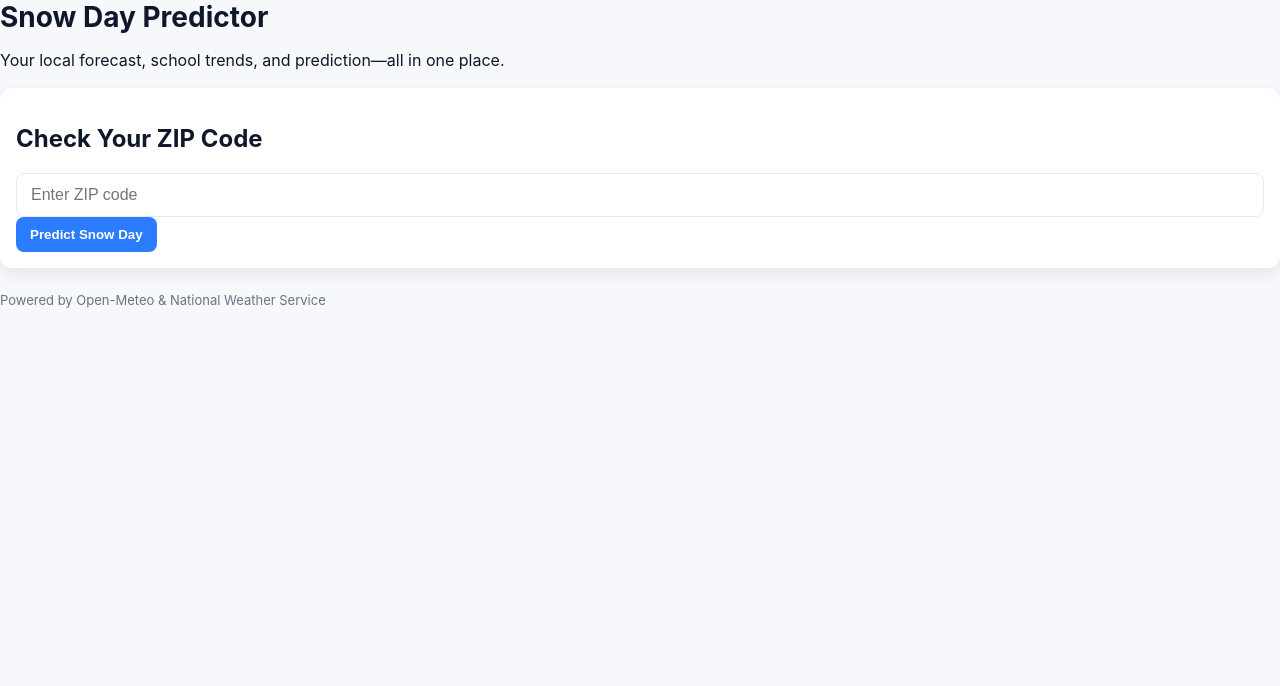
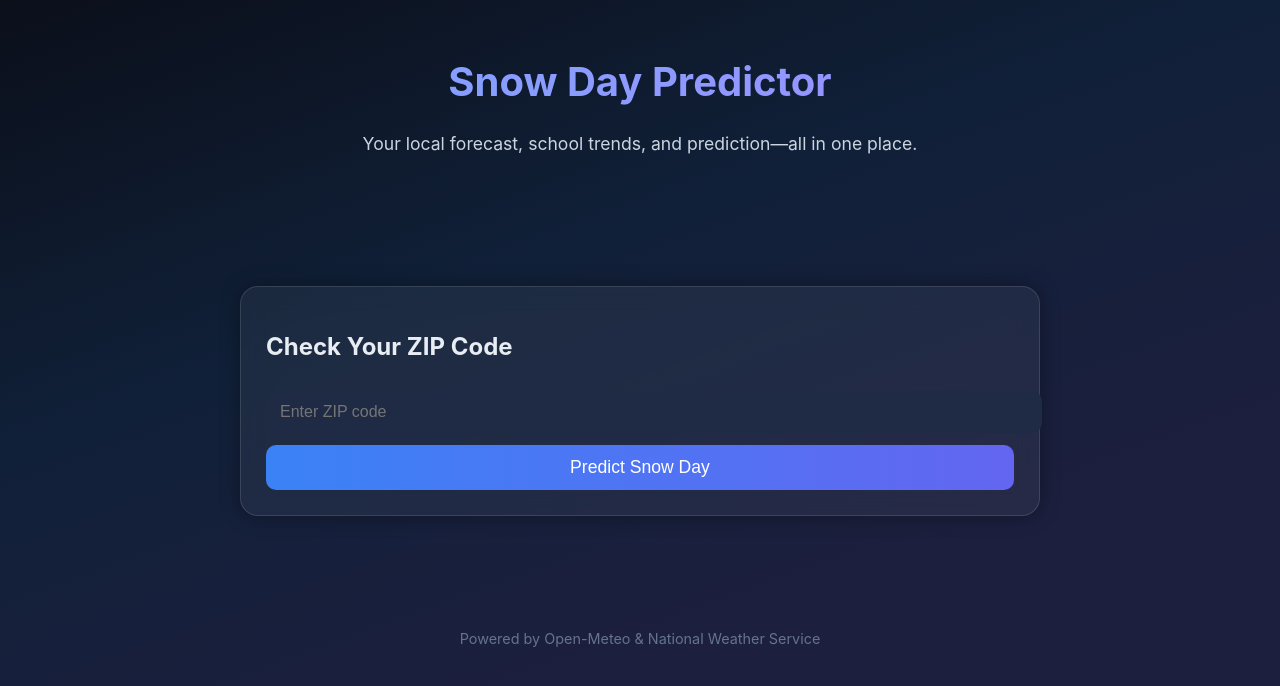
Before and after one commit to Coopon30/Snow-day-calculator, a plain HTML site: page index.html in a window 1280 px wide. Drawn offline with Linux system fonts and the light colour scheme.

Commit message:
Revamp CSS styles for layout and components
Refactor global styles and card styles for improved design.

```diff
--- a/style.css
+++ b/style.css
@@ -1,65 +1,132 @@
-:root{
-  --bg:#f6f8fb;
-  --card:#ffffff;
-  --accent:#2b7cff;
-  --muted:#6b7280;
-  --success:#0f9d58;
-  --warning:#f59e0b;
-  --danger:#ef4444;
-  --shadow: 0 6px 18px rgba(15,23,42,0.08);
-  font-family: Inter, system-ui, -apple-system, "Segoe UI", Roboto, "Helvetica Neue", Arial;
+/* ===== GLOBAL STYLES ===== */
+body {
+    margin: 0;
+    font-family: "Inter", sans-serif;
+    background: linear-gradient(160deg, #0b0f1a, #102038, #1c1f3e 70%);
+    color: #e8ecf3;
+    min-height: 100vh;
 }
-*{box-sizing:border-box}
-html,body{height:100%}
-body{
-  margin:0;
-  background:var(--bg);
-  color:#0f172a;
-  -webkit-font-smoothing:antialiased;
-  -moz-osx-font-smoothing:grayscale;
+
+/* Center everything */
+main {
+    max-width: 800px;
+    margin: 40px auto;
+    padding: 20px;
 }
-.container{
-  max-width:760px;
-  margin:36px auto;
-  padding:24px;
+
+/* Header */
+header {
+    text-align: center;
+    padding: 30px 15px;
 }
-h1{margin:0 0 8px;font-size:28px}
-.explain{color:var(--muted);margin:0 0 18px}
-label{display:block;margin:12px 0 6px;font-weight:600}
-input#zip{
-  width:100%;
-  padding:12px 14px;
-  border-radius:8px;
-  border:1px solid #e6e9ef;
-  font-size:16px;
+header h1 {
+    font-size: 2.5rem;
+    font-weight: 700;
+    background: linear-gradient(90deg, #76a9ff, #a48bff);
+    -webkit-background-clip: text;
+    color: transparent;
 }
-.controls{display:flex;gap:10px;margin-top:12px}
-button{
-  background:var(--accent);
-  color:white;
-  border:0;
-  padding:10px 14px;
-  border-radius:8px;
-  cursor:pointer;
-  font-weight:600;
+header p {
+    color: #cbd5e1;
+    font-size: 1.1rem;
+    margin-top: 8px;
 }
-button#exampleBtn{background:#111827}
-.hidden{display:none}
-.card{
-  background:var(--card);
-  border-radius:12px;
-  padding:16px;
-  margin-top:18px;
-  box-shadow:var(--shadow);
+
+/* ===== CARD STYLES ===== */
+.card {
+    background: rgba(255, 255, 255, 0.05);
+    backdrop-filter: blur(12px);
+    padding: 25px;
+    margin-top: 25px;
+    border-radius: 18px;
+    border: 1px solid rgba(255, 255, 255, 0.12);
+    box-shadow: 0 0 20px rgba(0,0,0,0.35);
 }
-#verdict{margin:0 0 8px}
-.score-line{height:12px;border-radius:8px;background:#eef2ff;overflow:hidden;margin-bottom:10px}
-.score-fill{height:100%;border-radius:8px}
-.details h3{margin:12px 0 6px}
-.details ul{margin:0 0 10px 18px;color:var(--muted)}
-pre{background:#f3f4f6;padding:12px;border-radius:8px;color:#111827;overflow:auto}
-footer{margin-top:24px;color:var(--muted);font-size:13px}
-.badge{display:inline-block;padding:4px 8px;border-radius:999px;font-weight:600}
-.badge-good{background:rgba(15,157,88,0.12);color:var(--success)}
-.badge-maybe{background:rgba(245,158,11,0.12);color:var(--warning)}
-.badge-bad{background:rgba(239,68,68,0.12);color:var(--danger)}
+
+/* Input Card */
+.input-card input {
+    width: 100%;
+    padding: 12px 14px;
+    border-radius: 10px;
+    border: none;
+    margin-top: 10px;
+    font-size: 1rem;
+    background: #1f2a44;
+    color: #fff;
+}
+.input-card button {
+    width: 100%;
+    margin-top: 12px;
+    padding: 12px;
+    font-size: 1.1rem;
+    background: linear-gradient(90deg, #3b82f6, #6366f1);
+    color: white;
+    border-radius: 10px;
+    border: none;
+    cursor: pointer;
+    transition: 0.2s;
+}
+.input-card button:hover {
+    opacity: 0.85;
+}
+
+/* Result card */
+.result-card h2 {
+    font-size: 1.8rem;
+    margin-bottom: 12px;
+}
+
+/* Alerts (NWS style) */
+.alert {
+    padding: 12px;
+    border-radius: 10px;
+    margin: 15px 0;
+    font-weight: 600;
+}
+.alert-warning {
+    background: rgba(255, 160, 0, 0.2);
+    border-left: 4px solid #fbbf24;
+}
+.alert-danger {
+    background: rgba(255, 40, 40, 0.2);
+    border-left: 4px solid #ef4444;
+}
+.alert-info {
+    background: rgba(70, 160, 255, 0.2);
+    border-left: 4px solid #3b82f6;
+}
+
+/* Prediction badge */
+.prediction-badge {
+    display: inline-block;
+    padding: 8px 14px;
+    border-radius: 12px;
+    font-size: 1.1rem;
+    margin: 15px 0;
+}
+.badge-likely {
+    background: rgba(0, 255, 120, 0.15);
+    border: 1px solid #22c55e;
+}
+.badge-possible {
+    background: rgba(255, 200, 60, 0.15);
+    border: 1px solid #facc15;
+}
+.badge-unlikely {
+    background: rgba(255, 80, 80, 0.15);
+    border: 1px solid #ef4444;
+}
+
+/* Hidden until prediction appears */
+.hidden {
+    display: none;
+}
+
+/* Footer */
+footer {
+    text-align: center;
+    margin-top: 60px;
+    padding: 20px;
+    color: #64748b;
+    font-size: 0.9rem;
+}
```
